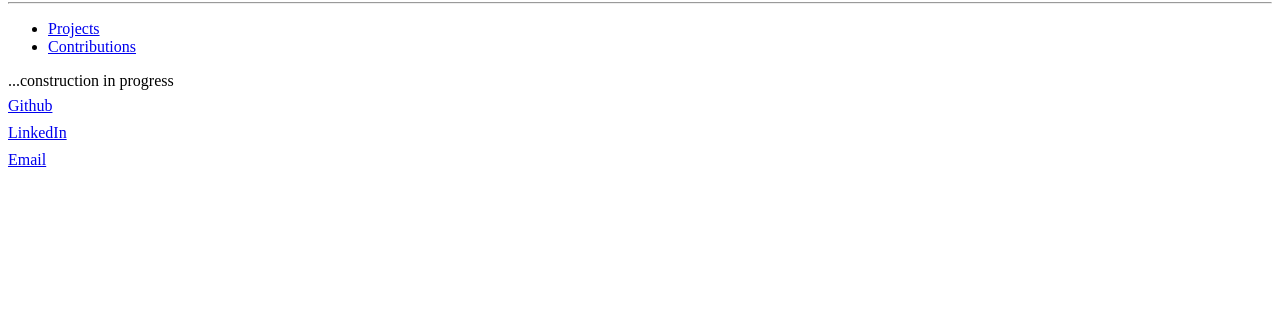
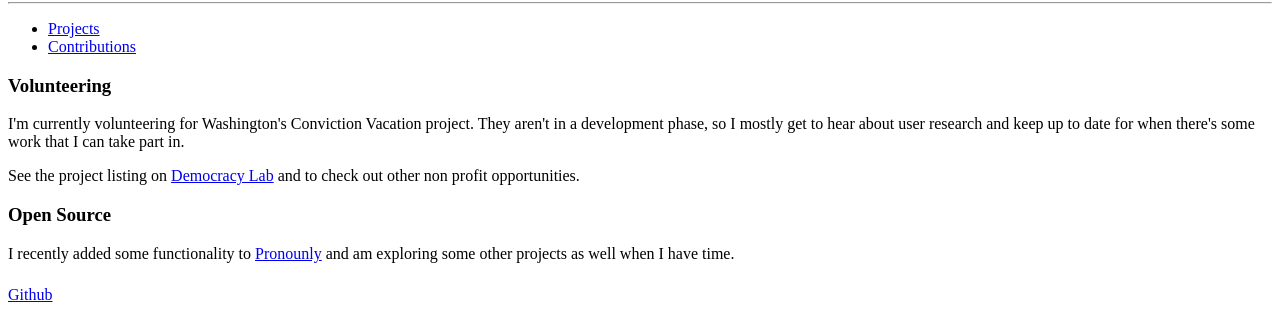
Before and after one commit to kmorgan8588/portfolio_source, a React app: page /Projects/Contributions in a window 1280 px wide. Shown: the part 462-775 px from the top of the page. Built offline with nearby package versions, Linux system fonts and the light colour scheme; the HTML template or start-up script is replaced by a standard one.

Commit message:
added base structure to add more contributions to once I have done more

```diff
--- a/src/App/components/Contributions.js
+++ b/src/App/components/Contributions.js
@@ -3,7 +3,21 @@ import React from 'react';
 const Contributions = (props) => {
   return (
     <div>
-      ...construction in progress
+      <h3>Volunteering</h3>
+      <p>
+        I'm currently volunteering for Washington's Conviction Vacation project.  They aren't in a development phase,
+        so I mostly get to hear about user research and keep up to date for when there's some work that I can take part in.
+      </p>
+      <p>
+        See the project listing on <a target="_blank" href="https://www.democracylab.org/index/?section=Home">Democracy Lab</a> {' '}
+        and to check out other non profit opportunities.
+      </p>
+      <h3>Open Source</h3>
+      <p>
+        I recently added some functionality to <a target="_blank" href="https://www.pronounly.co/">Pronounly</a> {' '}
+        and am exploring some other projects as well when I have time.
+      </p>
+
     </div>
   );
 }
```
